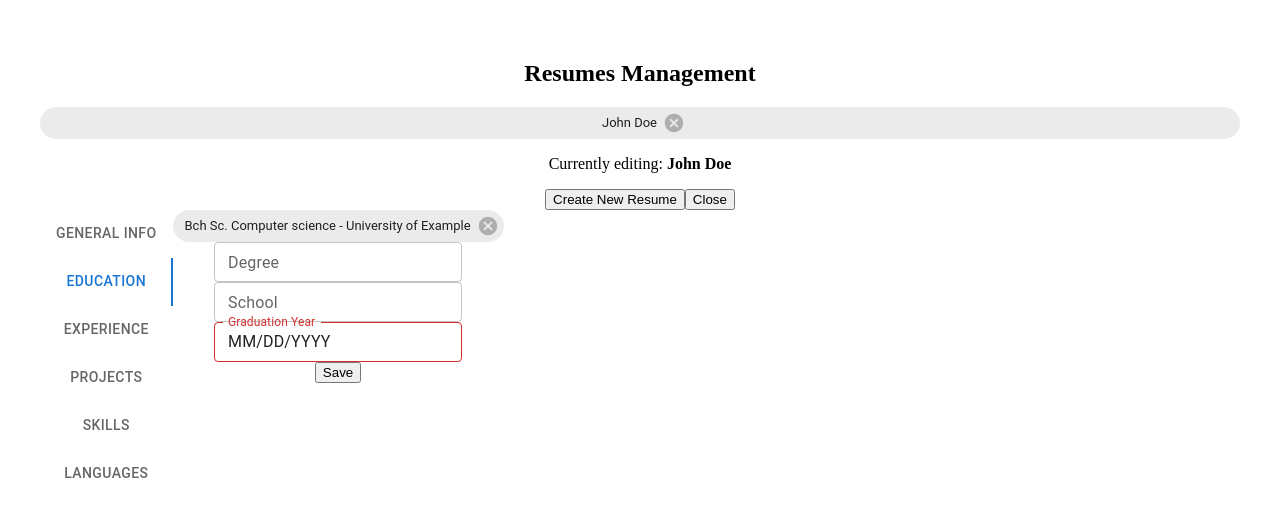
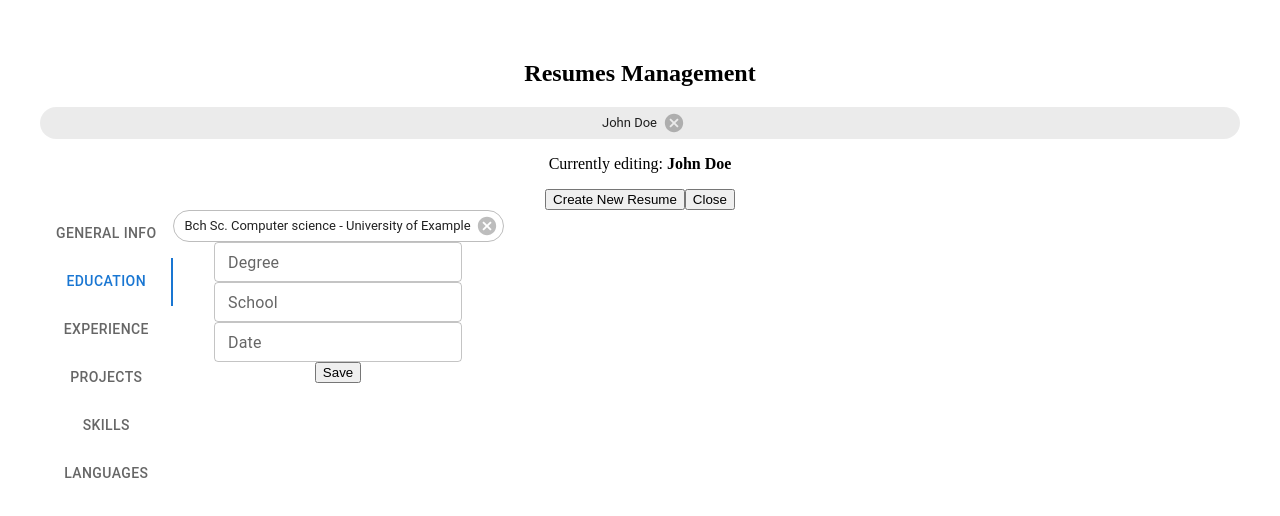
Before and after one commit to eLamine-dev/CV-Application, a React (Vite) app: page / in a window 1280 px wide. Shown: the top 516 px of the page. Built offline with nearby package versions, Linux system fonts and the light colour scheme.

Commit message:
fixed bug: MUI DateField not cleared when submitted

```diff
--- a/src/components/resumeEditor/ElementForm.jsx
+++ b/src/components/resumeEditor/ElementForm.jsx
@@ -1,8 +1,8 @@
-import { createElement, useState } from 'react';
-import { DemoContainer } from '@mui/x-date-pickers/internals/demo';
+import { createElement, useReducer, useState } from 'react';
 import { LocalizationProvider } from '@mui/x-date-pickers/LocalizationProvider';
 import { AdapterDayjs } from '@mui/x-date-pickers/AdapterDayjs';
 import { DateField } from '@mui/x-date-pickers/DateField';
+
 import {
    TextField,
    Select,
@@ -13,6 +13,8 @@ import {
    Button,
    Chip,
 } from '@mui/material';
+import { DatePicker } from '@mui/x-date-pickers';
+import dayjs from 'dayjs';
 
 function ElementForm({ activeTab, selectedResume, config, onSaveData }) {
    const [formData, setFormData] = useState({});
@@ -20,12 +22,19 @@ function ElementForm({ activeTab, selectedResume, config, onSaveData }) {
 
    const handleInputChange = (fieldId, value) => {
       setFormData((prevData) => ({ ...prevData, [fieldId]: value }));
+      console.log(formData);
    };
 
    const handleSubmit = (e) => {
       e.preventDefault();
       onSaveData(activeTab, formData);
       setFormData({});
+      let dateFields = config[activeTab].filter(
+         (field) => field.component === DatePicker
+      );
+      dateFields.forEach((field) => {
+         setFormData((prevData) => ({ ...prevData, [field.id]: null }));
+      });
    };
 
    const deleteEntry = (e) => {
@@ -38,6 +47,7 @@ function ElementForm({ activeTab, selectedResume, config, onSaveData }) {
             {selectedResume[activeTab].map((entry, index) => {
                return (
                   <Chip
+                     variant="outlined"
                      onClick={() => {
                         setFormData(entry);
                      }}
@@ -56,6 +66,7 @@ function ElementForm({ activeTab, selectedResume, config, onSaveData }) {
                   <div key={index}>
                      {field.component === TextField &&
                         createElement(field.component, {
+                           id: field.id,
                            key: index,
                            label: field.label,
                            placeholder: field.label,
@@ -72,9 +83,10 @@ function ElementForm({ activeTab, selectedResume, config, onSaveData }) {
                            {createElement(
                               field.component,
                               {
+                                 id: field.id,
                                  size: 'small',
                                  label: field.label,
-                                 value: formData[field.id] || '',
+                                 value: formData[field.id] || null,
                                  onChange: (e) =>
                                     handleInputChange(field.id, e.target.value),
                               },
@@ -91,9 +103,15 @@ function ElementForm({ activeTab, selectedResume, config, onSaveData }) {
                      {field.component === DateField && (
                         <LocalizationProvider dateAdapter={AdapterDayjs}>
                            <DateField
-                              value=""
+                              id={field.id}
                               size="small"
-                              label={field.label}
+                              label="Date"
+                              value={
+                                 formData[field.id] ? formData[field.id] : null
+                              }
+                              onChange={(date) => {
+                                 handleInputChange(field.id, dayjs(date));
+                              }}
                            />
                         </LocalizationProvider>
                      )}
```
